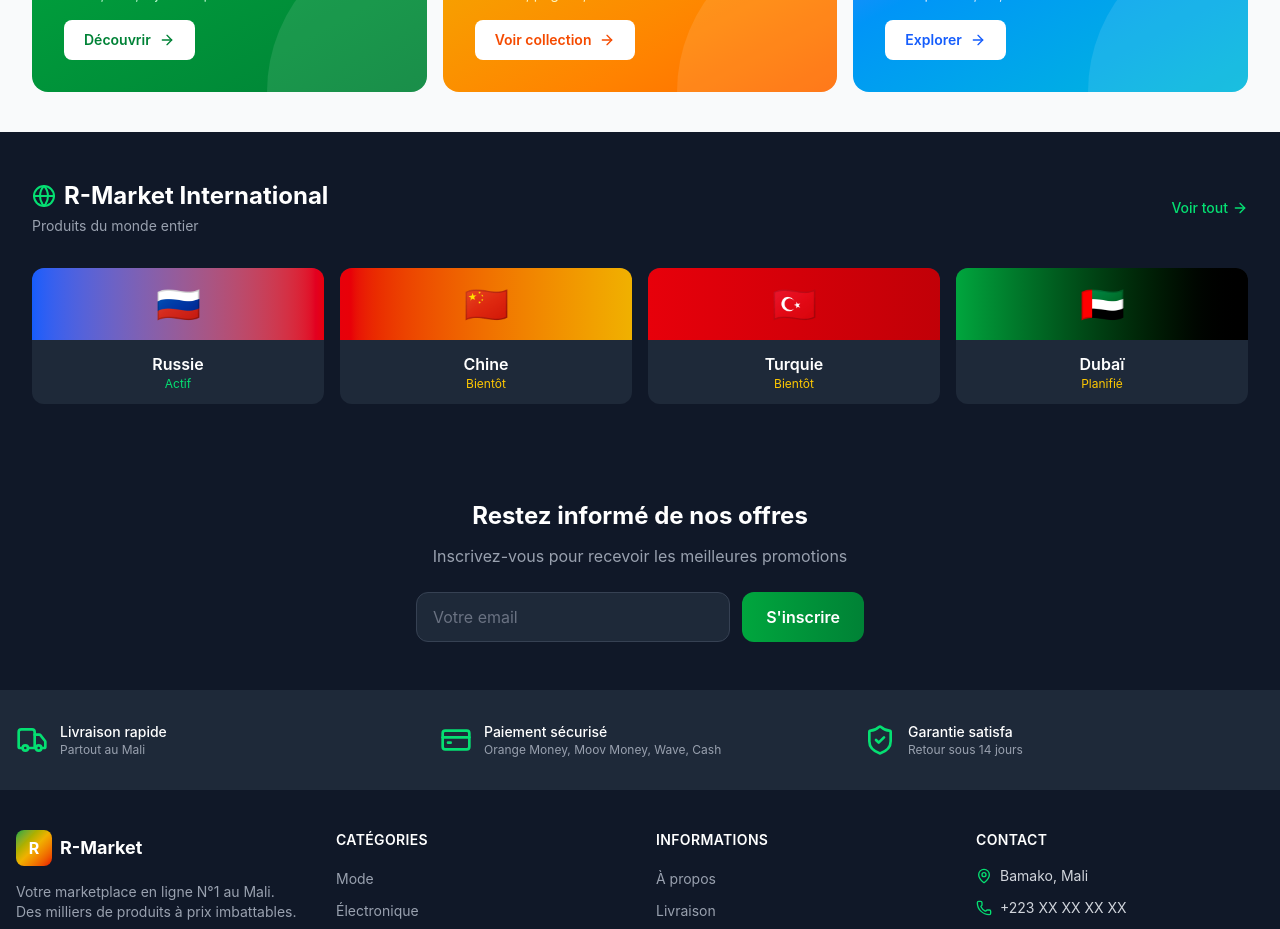
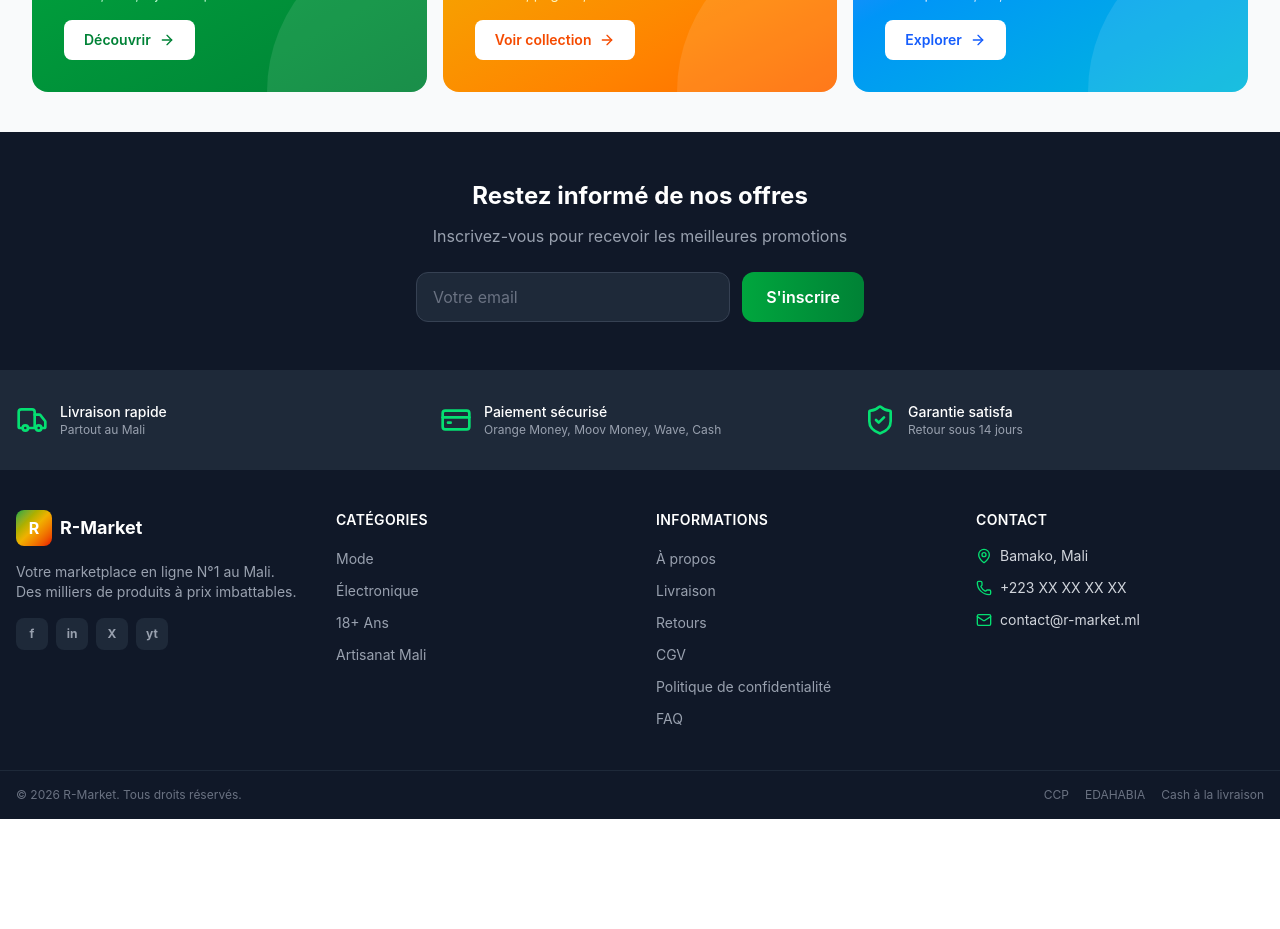
Before and after one commit to intersidibe2-cell/r-market, a React (Vite) app: page / in a window 1280 px wide. Shown: the part 3100-4029 px from the top of the page. After the commit the page ends 3919 px from the top, so only its background shows below. Built offline with nearby package versions, Linux system fonts and the light colour scheme.

Commit message:
Clarify Russian shop - Mali products for Russians, remove international

```diff
--- a/src/App.tsx
+++ b/src/App.tsx
@@ -36,8 +36,6 @@ import CustomersMali from './pages/admin/CustomersMali'
 import Analytics from './pages/admin/Analytics'
 import SettingsPage from './pages/admin/SettingsPage'
 import ContentManager from './pages/admin/ContentManager'
-import InternationalShops from './pages/admin/InternationalShops'
-import InternationalLanding from './pages/InternationalLanding'
 import Shop from './pages/Shop'
 import ProductDetail from './pages/ProductDetail'
 import Cart from './pages/Cart'
@@ -94,7 +92,6 @@ export default function App() {
                             <Route path="suppliers" element={<Suppliers />} />
                             <Route path="customers" element={<CustomersMali />} />
                             <Route path="content" element={<ContentManager />} />
-                            <Route path="international" element={<InternationalShops />} />
                             <Route path="users" element={<UserManagement />} />
                             <Route path="russian-orders" element={<RussianOrders />} />
                             <Route path="russian-products" element={<RussianProducts />} />
@@ -104,9 +101,6 @@ export default function App() {
 
                           {/* QR Code militaire */}
                           <Route path="/military-qr" element={<MilitaryQRCode />} />
-
-                          {/* International */}
-                          <Route path="/international" element={<InternationalLanding />} />
 
                           {/* Routes avec layout */}
                           <Route path="/ru" element={<RussianLanding />} />
--- a/src/layouts/AdminLayout.tsx
+++ b/src/layouts/AdminLayout.tsx
@@ -15,7 +15,6 @@ const tabs = [
   { id: 'customers', label: 'Clients Mali', icon: Users, section: 'main' },
   { id: 'russian-orders', label: 'Commandes Russes', icon: Flag, section: 'russian' },
   { id: 'russian-products', label: 'Produits Russes', icon: PackageCheck, section: 'russian' },
-  { id: 'international', label: 'International', icon: Globe, section: 'russian' },
   { id: 'content', label: 'Images & Slider', icon: Image, section: 'settings' },
   { id: 'users', label: 'Comptes & Accès', icon: UserCog, section: 'settings' },
   { id: 'analytics', label: 'Statistiques', icon: BarChart3, section: 'settings' },
--- a/src/pages/Home.tsx
+++ b/src/pages/Home.tsx
@@ -172,49 +172,6 @@ export default function Home() {
         </div>
       </section>
 
-      {/* International Section */}
-      <section className="py-12 bg-gray-900">
-        <div className="max-w-7xl mx-auto px-4 sm:px-6 lg:px-8">
-          <div className="flex items-center justify-between mb-8">
-            <div>
-              <h2 className="text-2xl font-bold text-white flex items-center gap-2">
-                <Globe className="w-6 h-6 text-green-400" />
-                R-Market International
-              </h2>
-              <p className="text-gray-400 text-sm mt-1">Produits du monde entier</p>
-            </div>
-            <Link to="/international" className="text-green-400 hover:text-green-300 text-sm font-medium flex items-center gap-1">
-              Voir tout <ArrowRight className="w-4 h-4" />
-            </Link>
-          </div>
-
-          <div className="grid grid-cols-2 md:grid-cols-4 gap-4">
-            {[
-              { flag: '🇷🇺', name: 'Russie', status: 'Actif', gradient: 'from-blue-600 to-red-600', link: '/russian' },
-              { flag: '🇨🇳', name: 'Chine', status: 'Bientôt', gradient: 'from-red-600 to-yellow-500', link: '/international' },
-              { flag: '🇹🇷', name: 'Turquie', status: 'Bientôt', gradient: 'from-red-600 to-red-700', link: '/international' },
-              { flag: '🇦🇪', name: 'Dubaï', status: 'Planifié', gradient: 'from-green-600 to-black', link: '/international' },
-            ].map((shop, i) => (
-              <Link
-                key={i}
-                to={shop.link}
-                className="bg-gray-800 rounded-xl overflow-hidden hover:scale-105 transition-all group"
-              >
-                <div className={`bg-gradient-to-r ${shop.gradient} p-4 text-center`}>
-                  <span className="text-4xl">{shop.flag}</span>
-                </div>
-                <div className="p-3 text-center">
-                  <p className="text-white font-semibold">{shop.name}</p>
-                  <p className={`text-xs ${shop.status === 'Actif' ? 'text-green-400' : 'text-yellow-400'}`}>
-                    {shop.status}
-                  </p>
-                </div>
-              </Link>
-            ))}
-          </div>
-        </div>
-      </section>
-
       {/* Newsletter */}
       <section className="py-12 bg-gray-900">
         <div className="max-w-7xl mx-auto px-4 sm:px-6 lg:px-8 text-center">
--- a/src/pages/RussianShop.tsx
+++ b/src/pages/RussianShop.tsx
@@ -111,8 +111,8 @@ export default function RussianShop() {
         <div className="bg-blue-900">
           <div className="max-w-7xl mx-auto px-4 py-2 flex items-center justify-between">
             <div className="flex items-center gap-2">
-              <span className="text-2xl">🇷🇺</span>
-              <span className="text-sm font-medium text-blue-200">Служба для русских военных в Мали</span>
+              <span className="text-2xl">🇲🇱</span>
+              <span className="text-sm font-medium text-blue-200">{t('Товары Мали для русских', 'Produits Mali pour Russes')}</span>
             </div>
             <div className="flex items-center gap-4">
               <button onClick={() => setLang(lang === 'ru' ? 'fr' : 'ru')} className="text-sm text-blue-200 hover:text-white flex items-center gap-1">
@@ -129,14 +129,14 @@ export default function RussianShop() {
 
         <div className="max-w-7xl mx-auto px-4 py-4 flex items-center justify-between">
           <div className="flex items-center gap-3">
-            <div className="w-12 h-12 bg-gradient-to-br from-blue-600 to-red-600 rounded-xl flex items-center justify-center">
-              <span className="text-2xl font-bold">🇷🇺</span>
+            <div className="w-12 h-12 bg-gradient-to-br from-green-600 to-yellow-500 rounded-xl flex items-center justify-center">
+              <span className="text-2xl font-bold">🇲🇱</span>
             </div>
             <div>
               <h1 className="text-xl font-bold">
-                {lang === 'ru' ? 'Русский магазин' : 'Boutique Russe'}
+                {t('Магазин для Русских в Мали', 'Boutique Mali pour Russes')}
               </h1>
-              <p className="text-sm text-gray-400">Mali • Bamako</p>
+              <p className="text-sm text-gray-400">{t('Товары Мали для военных', 'Produits Mali pour militaires')}</p>
             </div>
           </div>
 
@@ -683,13 +683,13 @@ export default function RussianShop() {
           <div className="grid grid-cols-1 md:grid-cols-3 gap-8">
             <div>
               <div className="flex items-center gap-2 mb-4">
-                <span className="text-3xl">🇷🇺</span>
-                <span className="font-bold">Русский магазин</span>
+                <span className="text-3xl">🇲🇱</span>
+                <span className="font-bold">{t('Магазин для Русских в Мали', 'Boutique Mali pour Russes')}</span>
               </div>
               <p className="text-sm text-gray-400">
                 {lang === 'ru'
-                  ? 'Служба для русских военных и экспатов в Мали'
-                  : 'Service pour les Russes vivant au Mali'}
+                  ? 'Товары Мали для русских военных и гостей'
+                  : 'Produits maliens pour les militaires et visiteurs russes'}
               </p>
             </div>
             <div>
```
